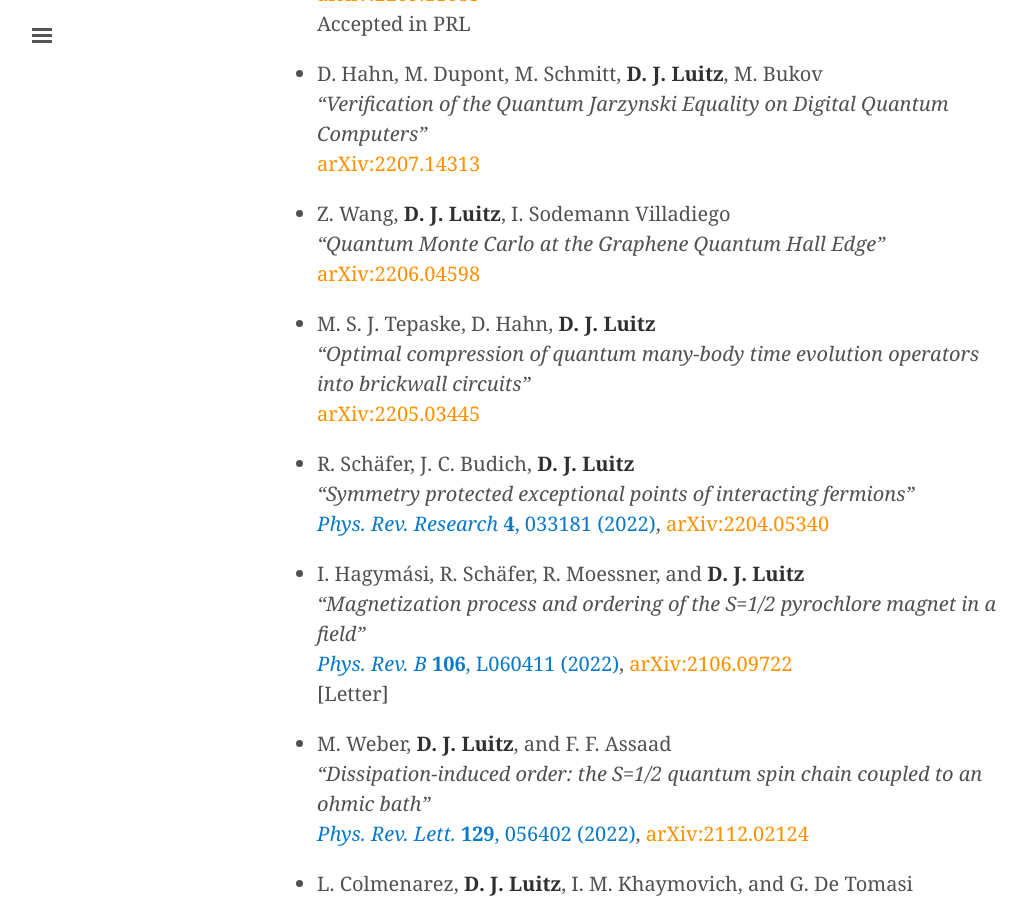
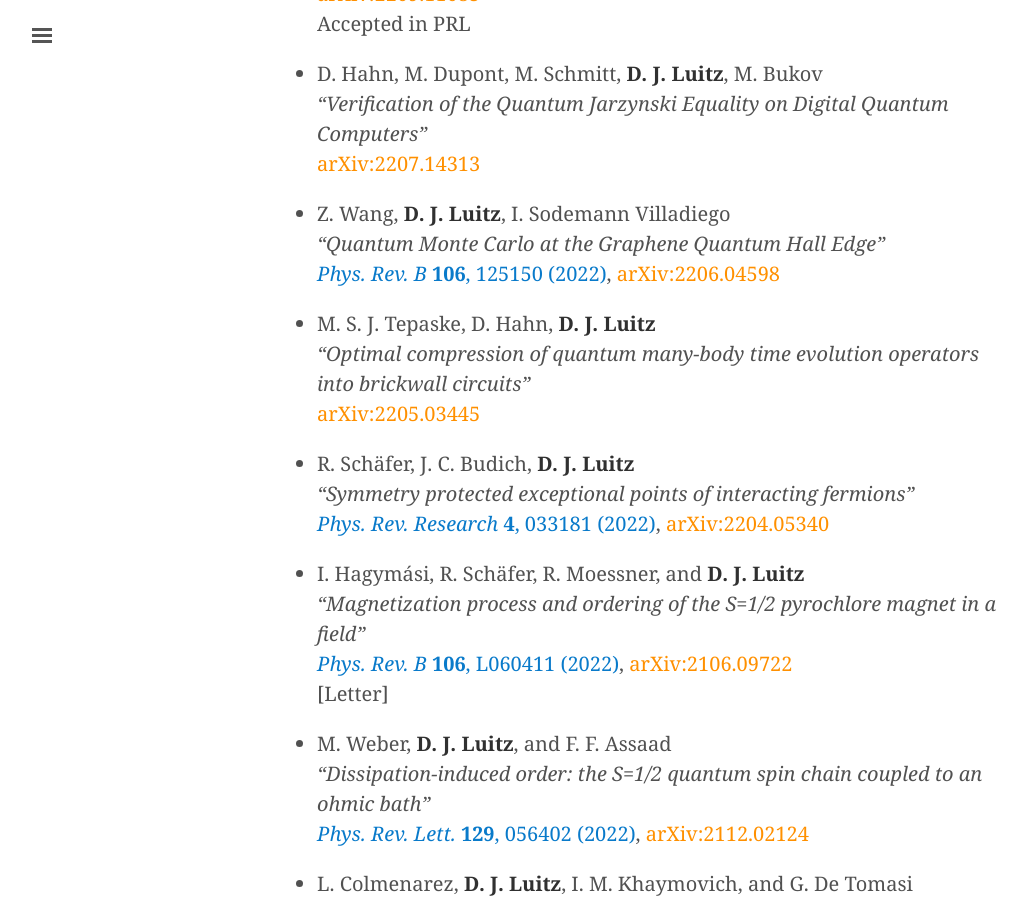
Before and after one commit to dluitz/dluitz.github.io, a Jekyll site: the page built from publications.md, in a window 1280 px wide and 900 px high, scrolled down 678 px. Shown: the whole window, without its empty margins (3-1030 px from the left). Built offline with Jekyll 4.4.1, drawn with Linux system fonts in a browser that asks for light colours.

Commit message:
[publist] update

```diff
--- a/publications.md
+++ b/publications.md
@@ -30,7 +30,7 @@ Accepted in PRL
 
 + Z. Wang, **D. J. Luitz**, I. Sodemann Villadiego
 *"Quantum Monte Carlo at the Graphene Quantum Hall Edge"*
-[arXiv:2206.04598](https://arxiv.org/abs/2206.04598){:class='arxiv'}
+[*Phys. Rev. B* **106**, 125150 (2022)](https://journals.aps.org/prb/abstract/10.1103/PhysRevB.106.125150){:class='pub'}, [arXiv:2206.04598](https://arxiv.org/abs/2206.04598){:class='arxiv'}
 
 
 + M. S. J. Tepaske, D. Hahn, **D. J. Luitz**
```
